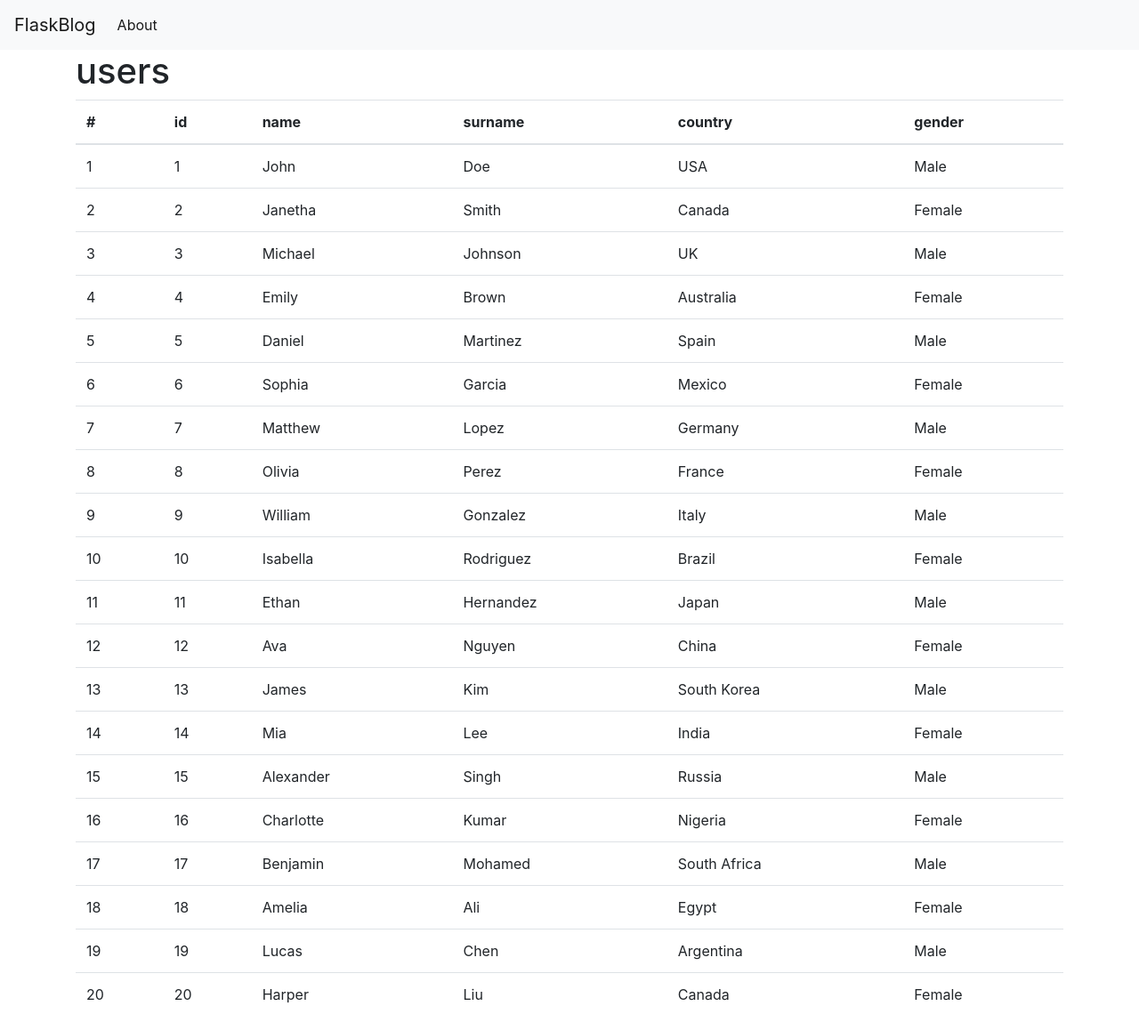
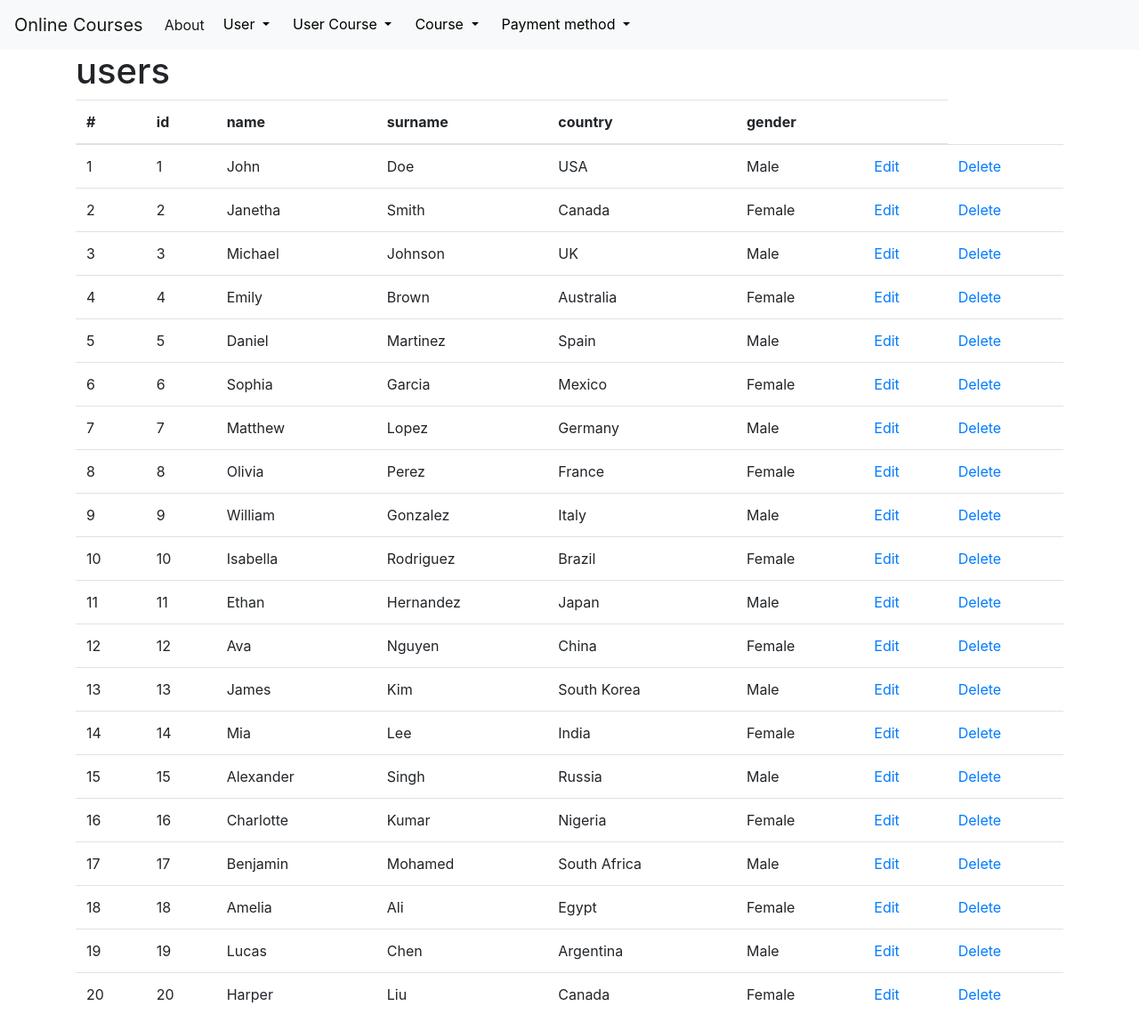
Before and after one commit to MikeSoroka/flask-demo, a Flask app: page /users in a window 1280 px wide. Shown: the whole page at 89% size. Run offline with Flask 3, Linux system fonts and the light colour scheme; data comes from the database, SQL or seed files in the repository; both versions use the stored data as it was after the commit; some libraries are stand-ins or nearby versions.

Commit message:
UI for website navigation is created

```diff
--- a/static/css/style.css
+++ b/static/css/style.css
@@ -1,6 +1,5 @@
-h1 {
-    border: 2px #eee solid;
-    color: brown;
-    text-align: center;
-    padding: 10px;
+.dropdown-toggle {
+  color: black;
+  background-color: transparent;
+  border-color: transparent;
 }
--- a/templates/base.html
+++ b/templates/base.html
@@ -7,20 +7,57 @@
 
     <!-- Bootstrap CSS -->
     <link rel="stylesheet" href="https://stackpath.bootstrapcdn.com/bootstrap/4.3.1/css/bootstrap.min.css" integrity="sha384-ggOyR0iXCbMQv3Xipma34MD+dH/1fQ784/j6cY/iJTQUOhcWr7x9JvoRxT2MZw1T" crossorigin="anonymous">
+    <link rel="stylesheet" href="{{ url_for('static', filename='css/style.css') }}">
 
     <title>{% block title %} {% endblock %}</title>
   </head>
   <body>
     <nav class="navbar navbar-expand-md navbar-light bg-light">
-        <a class="navbar-brand" href="{{ url_for('index')}}">FlaskBlog</a>
+        <a class="navbar-brand" href="{{ url_for('index')}}">Online Courses</a>
         <button class="navbar-toggler" type="button" data-toggle="collapse" data-target="#navbarNav" aria-controls="navbarNav" aria-expanded="false" aria-label="Toggle navigation">
             <span class="navbar-toggler-icon"></span>
         </button>
         <div class="collapse navbar-collapse" id="navbarNav">
             <ul class="navbar-nav">
-            <li class="nav-item active">
-                <a class="nav-link" href="#">About</a>
-            </li>
+                <li class="nav-item active">
+                    <a class="nav-link" href="#">About</a>
+                </li>
+                <div class="dropdown">
+                    <button class="btn btn-secondary dropdown-toggle" type="button" id = "dropdown1" data-toggle="dropdown" aria-haspopup="true" aria-expanded="false">
+                        User
+                    </button>
+                    <div class="dropdown-menu" aria-labelledby="dropdown1">
+                        <a class="dropdown-item" href="{{ url_for('show', table_name='users') }}">Users table</a>
+                        <a class="dropdown-item" href="{{ url_for('create', table_name='users') }}">Add new user</a>
+                    </div>
+                </div>
+                <div class="dropdown">
+                    <button class="btn btn-secondary dropdown-toggle" type="button"  id="dropdown2" data-toggle="dropdown" aria-haspopup="true" aria-expanded="false">
+                        User Course
+                    </button>
+                    <div class="dropdown-menu" aria-labelledby="dropdown2">
+                        <a class="dropdown-item" href="{{ url_for('show', table_name='user_courses') }}">User courses table</a>
+                        <a class="dropdown-item" href="{{ url_for('create', table_name='user_courses') }}">Add new User course</a>
+                    </div>
+                </div>
+                <div class="dropdown">
+                    <button class="btn btn-secondary dropdown-toggle" type="button" id = "dropdown3" data-toggle="dropdown" aria-haspopup="true" aria-expanded="false">
+                        Course
+                    </button>
+                    <div class="dropdown-menu" aria-labelledby="dropdown3">
+                        <a class="dropdown-item" href="{{ url_for('show', table_name='courses') }}">Courses table</a>
+                        <a class="dropdown-item" href="{{ url_for('create', table_name='courses') }}">Add new Course</a>
+                    </div>
+                </div>
+                <div class="dropdown">
+                    <button class="btn btn-secondary dropdown-toggle" type="button" id = "dropdown4" data-toggle="dropdown" aria-haspopup="true" aria-expanded="false">
+                        Payment method
+                    </button>
+                    <div class="dropdown-menu" aria-labelledby="dropdown4">
+                        <a class="dropdown-item" href="{{ url_for('show', table_name='payment_methods') }}">Payment methods table</a>
+                        <a class="dropdown-item" href="{{ url_for('create', table_name='payment_methods') }}">Add new User</a>
+                    </div>
+                </div>
             </ul>
         </div>
     </nav>
--- a/templates/table.html
+++ b/templates/table.html
@@ -10,6 +10,7 @@
           {% for attribute in table_class | get_attributes %}
             <th scope="col">{{ attribute }}</th>
           {% endfor %}
+            <th scope="col"></th>
         </tr>
       </thead>
       <tbody>
@@ -20,6 +21,8 @@
             {% for attribute in table_class | get_attributes %}
             <td>{{ row[attribute] }}</td>
             {% endfor %}
+            <td><a href="{{ url_for('edit', table_name = table_class | table_name, element_id=row['id']) }}">Edit</a></td>
+            <td><a href="{{ url_for('delete', table_name = table_class | table_name, element_id=row['id']) }}">Delete</a></td>
           </tr>
       {% endfor %}
       </tbody>
```
Also changed, not shown: database.db.
